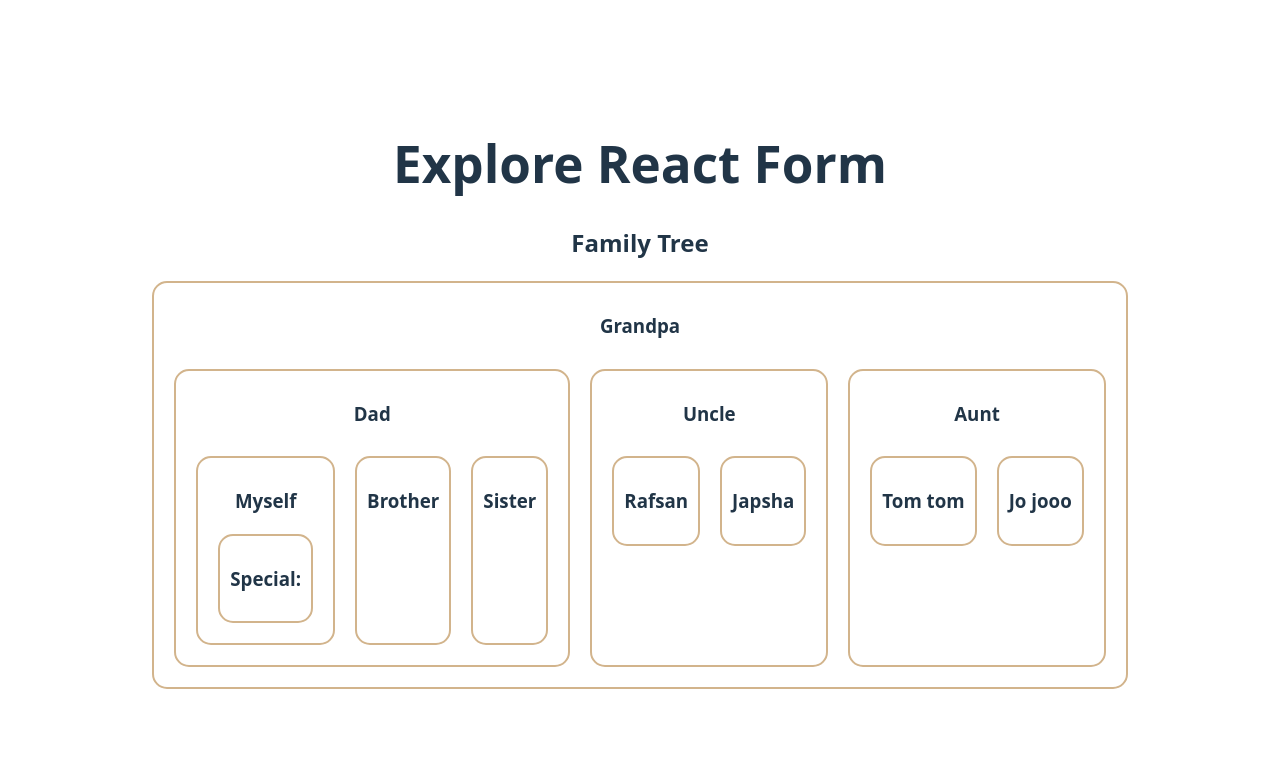
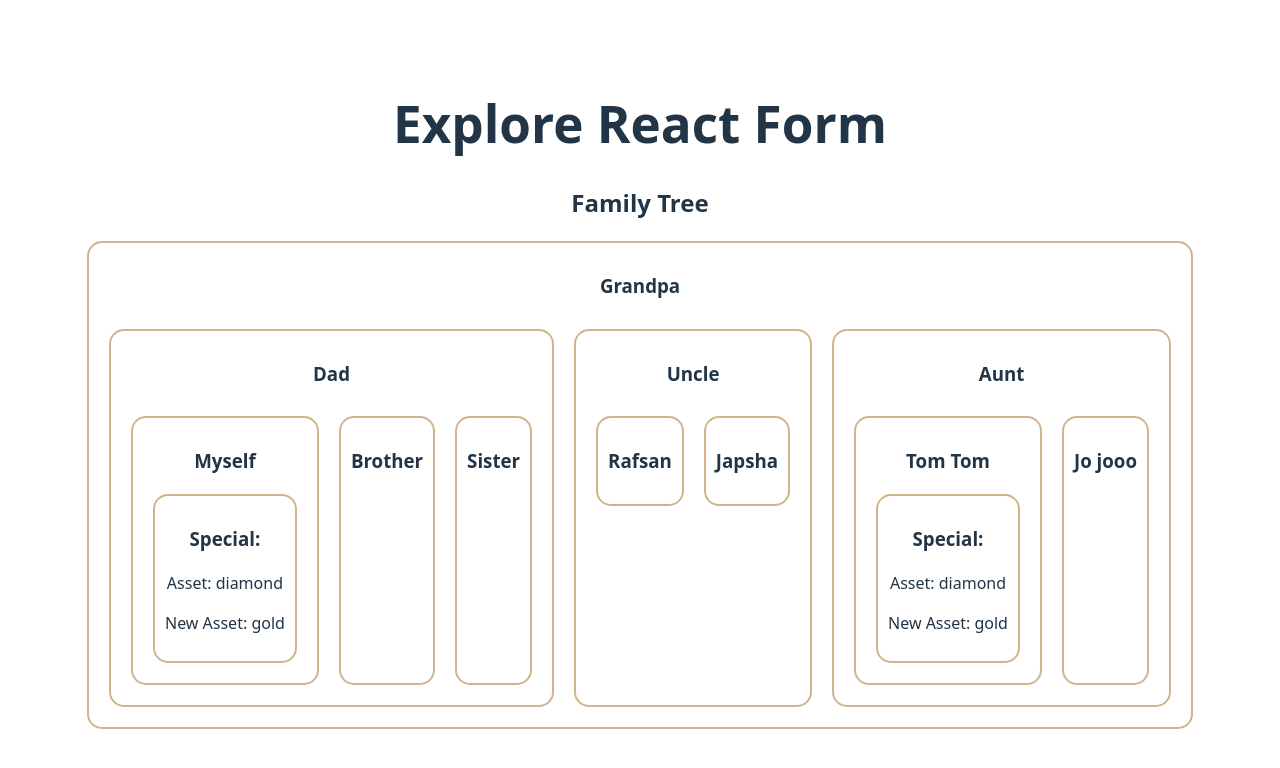
Before and after one commit to aysha3f/explore-react-form, a React (Vite) app: page / in a window 1280 px wide. Shown: the top 768 px of the page. Built offline with nearby package versions, Linux system fonts and the light colour scheme.

Commit message:
Introduction to Context API and simple context

```diff
--- a/src/components/FamilyTree/Aunt.jsx
+++ b/src/components/FamilyTree/Aunt.jsx
@@ -1,12 +1,12 @@
 import React from 'react';
 import Cousins from './Cousins';
 
-const Aunt = () => {
+const Aunt = ({asset}) => {
     return (
         <div>
             <h3>Aunt</h3>
             <section className='flex'>
-             <Cousins name='Tom tom'></Cousins>
+             <Cousins asset={asset} name='Tom Tom'></Cousins>
               <Cousins name='Jo jooo'></Cousins>
             </section>
         </div>
--- a/src/components/FamilyTree/Cousins.jsx
+++ b/src/components/FamilyTree/Cousins.jsx
@@ -1,9 +1,13 @@
 import React from 'react';
+import Special from './Special';
 
-const Cousins = ({name}) => {
+const Cousins = ({name, asset}) => {
     return (
         <div>
             <h3>{name}</h3>
+            {
+                name === "Tom Tom" && <Special asset={asset}></Special>
+            }
         </div>
     );
 };
--- a/src/components/FamilyTree/Dad.jsx
+++ b/src/components/FamilyTree/Dad.jsx
@@ -3,12 +3,12 @@
 import Brother from '../Brother';
 import Sister from '../../../Sister';
 
-const Dad = () => {
+const Dad = ({asset}) => {
     return (
         <div>
           <h3>Dad</h3>
           <section className='flex'>
-            <Myself></Myself>
+            <Myself asset={asset}></Myself>
             <Brother></Brother>
             <Sister></Sister>
           </section>
--- a/src/components/FamilyTree/FamilyTree.jsx
+++ b/src/components/FamilyTree/FamilyTree.jsx
@@ -1,14 +1,20 @@
-import React from 'react';
+import React, { createContext } from 'react';
 import Grandpa from '../Grandpa';
 import './FamilyTree.css'
+
+ export const AssetContext = createContext('');
+
 const FamilyTree = () => {
 
 const asset = 'diamond';
+const newAsset = 'gold';
 
     return (
         <div className='family-tree'>
             <h2>Family Tree</h2>
-            <Grandpa></Grandpa>
+          <AssetContext.Provider value={newAsset}>
+              <Grandpa asset={asset}></Grandpa>
+          </AssetContext.Provider>
         </div>
     );
 };
--- a/src/components/FamilyTree/Special.jsx
+++ b/src/components/FamilyTree/Special.jsx
@@ -1,9 +1,16 @@
-import React from 'react';
+import React, { useContext } from 'react';
+import { AssetContext } from './FamilyTree';
 
-const Special = ({name}) => {
+const Special = ({name, asset}) => {
+   const newAsset = useContext(AssetContext);
+
+console.log('new asset', newAsset)
+
     return (
         <div>
             <h3>Special: {name}</h3>
+            <p>Asset: {asset}</p>
+            <p>New Asset: {newAsset}</p>
         </div>
     );
 };
--- a/src/components/Grandpa.jsx
+++ b/src/components/Grandpa.jsx
@@ -3,14 +3,14 @@
 import Uncle from './FamilyTree/Uncle';
 import Aunt from './FamilyTree/Aunt';
 
-const Grandpa = () => {
+const Grandpa = ({asset}) => {
     return (
         <div>
             <h3>Grandpa</h3>
             <section className='flex'>
-            <Dad></Dad>
+            <Dad asset={asset}></Dad>
              <Uncle></Uncle>
-             <Aunt></Aunt>
+             <Aunt asset={asset}></Aunt>
             </section>
         </div>
     );
--- a/src/components/Myself.jsx
+++ b/src/components/Myself.jsx
@@ -1,11 +1,11 @@
 import React from 'react';
 import Special from './FamilyTree/Special';
 
-const Myself = () => {
+const Myself = ({asset}) => {
     return (
         <div>
             <h3>Myself</h3>
-            <Special></Special>
+            <Special asset={asset}></Special>
         </div>
     );
 };
```
